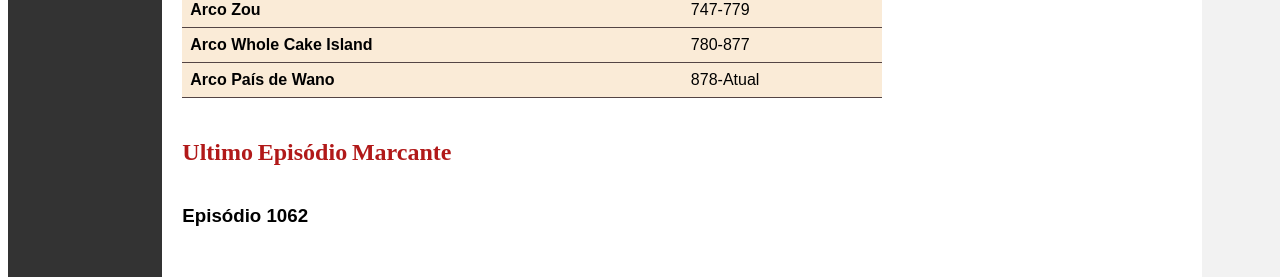
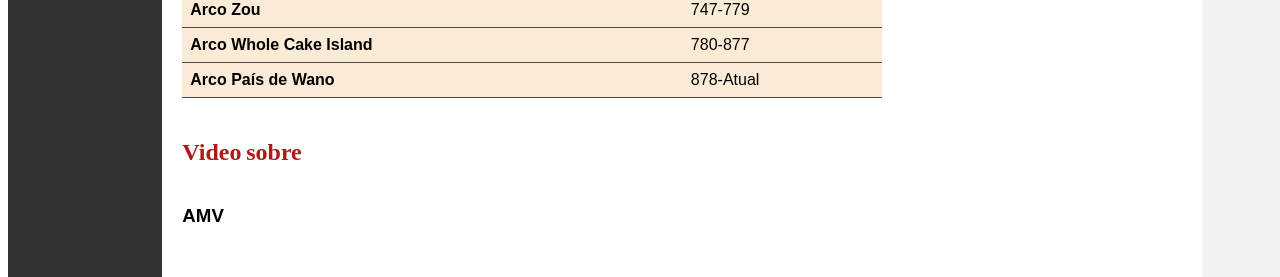
Before and after one commit to Haikkymir/Site-HTML-CSS-JAVASCRIPT, a plain HTML site: page index.html in a window 1280 px wide. Shown: the part 1060-1337 px from the top of the page. Drawn offline with Linux system fonts and the light colour scheme.

Commit message:
index.html

```diff
--- a/index.html
+++ b/index.html
@@ -120,8 +120,8 @@
 
 <br>
 
-<h2>Ultimo Episódio Marcante</h2>
-<h3>Episódio 1062</h3>
+<h2>Video sobre</h2>
+<h3>AMV</h3>
 
 <div class="video-container">
   <video src="video/OPEX_1062_FHD.mp4" controls width="1000" height="720"></video>
```
